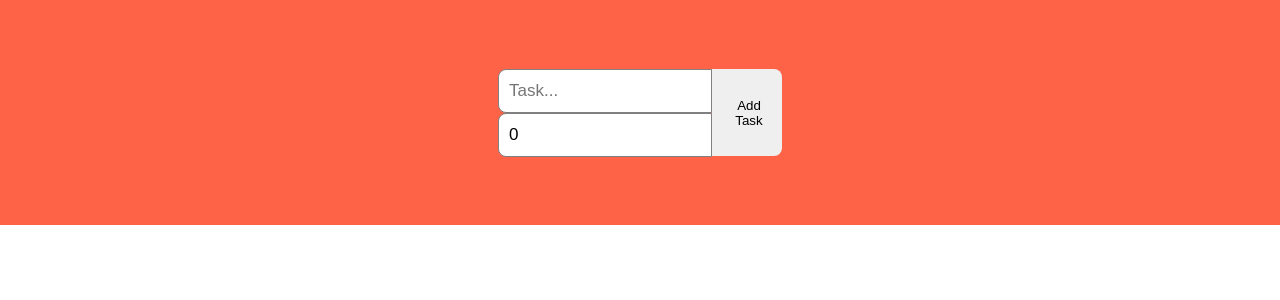
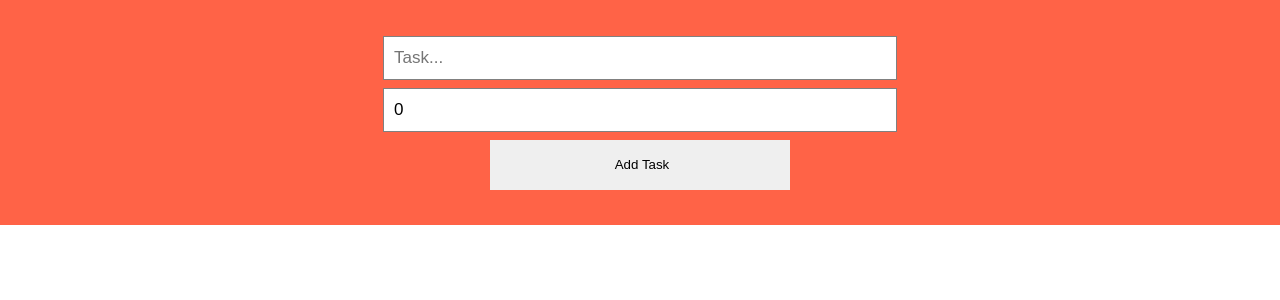
Before and after one commit to rasheed007-hub/todo-app, a React (Vite) app: page / in a window 1280 px wide. Shown: the top 300 px of the page. Built offline with nearby package versions, Linux system fonts and the light colour scheme.

Commit message:
Refactor header styles for consistency and improved layout

```diff
--- a/src/App.css
+++ b/src/App.css
@@ -21,28 +21,30 @@ body {
   align-items: center;
 }
 
-.header .inputContainer {
+.inputContainer {
   display: flex;
   flex-direction: column;
+  gap: .5rem;
+}
+.header {
+  display: flex;
+  flex-direction: column;
+  gap: .5rem;
 }
 
 .header input {
-  width: 200px;
+  width: 500px;
   height: 40px;
   border: none;
-  border-bottom-left-radius: 8px;
-  border-top-left-radius: 8px;
   padding-left: 10px;
   font-size: 17px;
   border: 1px solid grey;
 }
 
 .header button {
-  width: 70px;
-  height: 87px;
+  width: 300px;
+  height: 50px;
   border: none;
-  border-bottom-right-radius: 8px;
-  border-top-right-radius: 8px;
   padding-left: 10px;
   cursor: pointer;
 }
```
